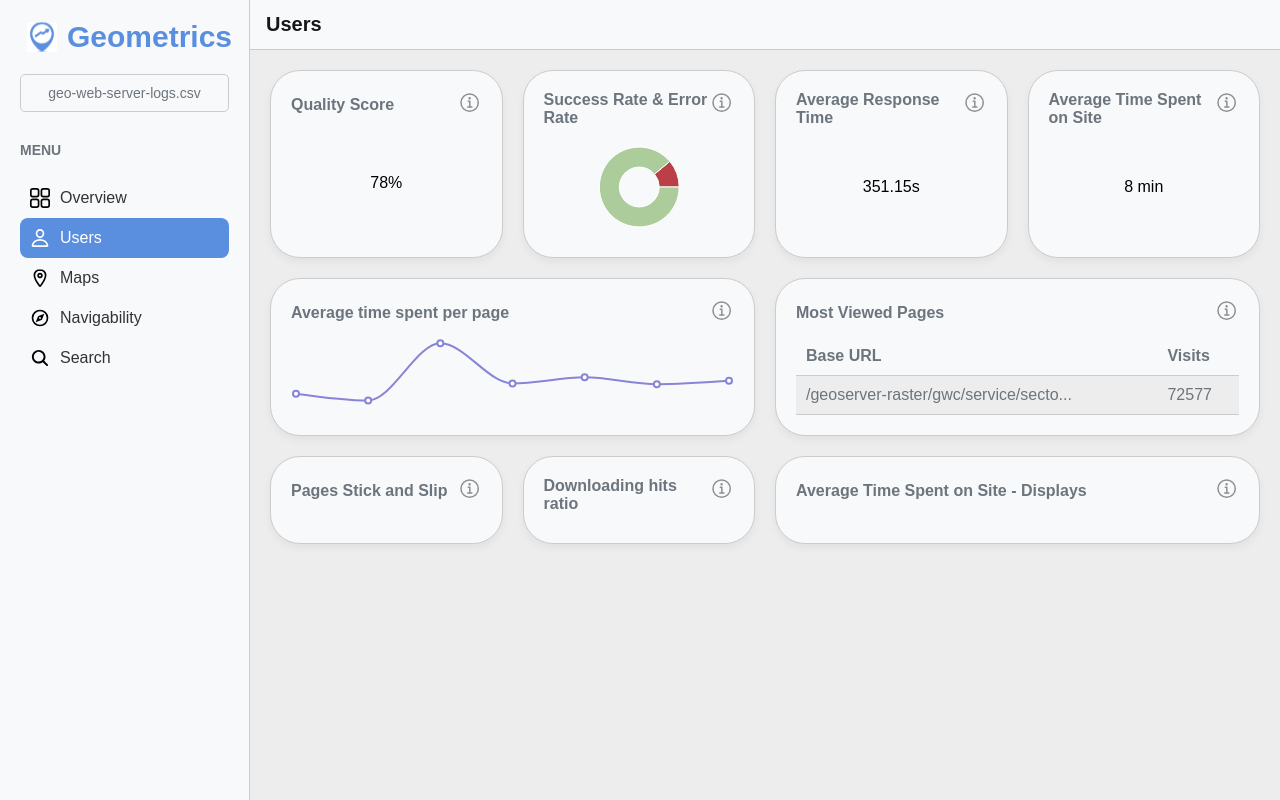
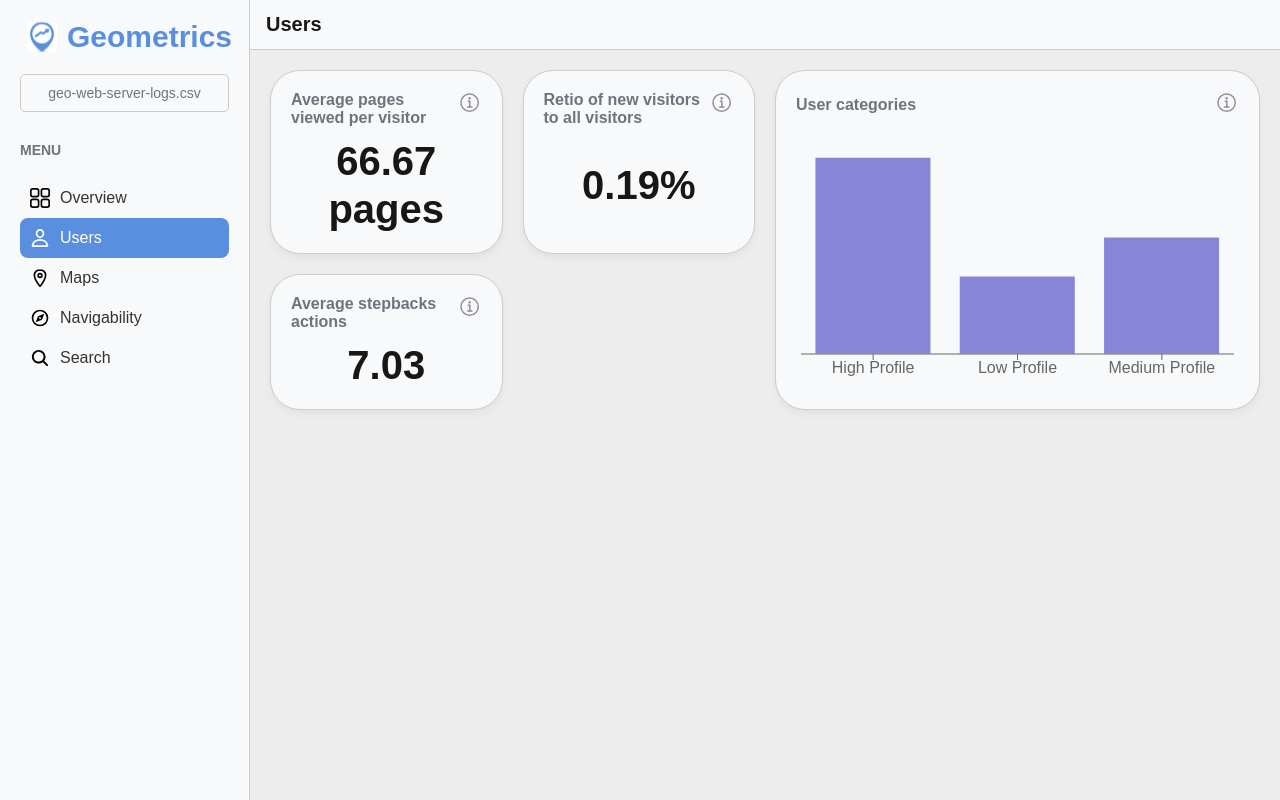
Before and after one commit to Sofia6074/Metricas_Geoportales_Maitena_Silvina_Sofia, a Next.js app in the folder frontend/: page /users in a window 1280 px wide. Built offline with nearby package versions, Linux system fonts and the light colour scheme.

Commit message:
[issue-93] Adding charts to User section

```diff
--- a/frontend/src/app/users/page.tsx
+++ b/frontend/src/app/users/page.tsx
@@ -1,171 +1,84 @@
 "use client";
 
+import AutoSizeText from "@/components/autosizeText/autosizeText";
 import styles from "./users.module.css";
 import Breadcrumb from "@/components/breadcrumb/breadcrumb";
 import Card from "@/components/card/card";
 import Spinner from "@/components/spinner/spinner";
 import { MetricsContext } from "@/context/MetricsContext";
-import { useContext, useEffect } from "react";
-import { ResponsiveContainer, PieChart, Pie, LineChart, Line, BarChart, Bar } from "recharts";
+import { useContext, useMemo } from "react";
+import { ResponsiveContainer, BarChart, Bar, Tooltip, XAxis } from "recharts";
 
 export default function Users() {
-    const data = [
-        {
-            name: 'Page A',
-            uv: 4000,
-            pv: 2400,
-            amt: 2400,
-        },
-        {
-            name: 'Page B',
-            uv: 3000,
-            pv: 1398,
-            amt: 2210,
-        },
-        {
-            name: 'Page C',
-            uv: 2000,
-            pv: 9800,
-            amt: 2290,
-        },
-        {
-            name: 'Page D',
-            uv: 2780,
-            pv: 3908,
-            amt: 2000,
-        },
-        {
-            name: 'Page E',
-            uv: 1890,
-            pv: 4800,
-            amt: 2181,
-        },
-        {
-            name: 'Page F',
-            uv: 2390,
-            pv: 3800,
-            amt: 2500,
-        },
-        {
-            name: 'Page G',
-            uv: 3490,
-            pv: 4300,
-            amt: 2100,
-        },
-    ];
-
-    const donutData = [
-        { name: "Group B", value: 50, fill: "#bb3f46" },
-        { name: "Group A", value: 400, fill: "#accc9c" },
-    ];
-
     const { metrics, loading, error } = useContext(MetricsContext);
 
-    useEffect(() => {
-        console.log(metrics);
-    }, [metrics])
+    const userProfilesWithNames = useMemo(() => {
+        if (!metrics?.user_profiles) return [];
+
+        return metrics.user_profiles.map((profile) => {
+            let profileName = "";
+
+            switch (profile.user_profile) {
+                case 1:
+                    profileName = "Low Profile";
+                    break;
+                case 2:
+                    profileName = "Medium Profile";
+                    break;
+                case 3:
+                    profileName = "High Profile";
+                    break;
+                default:
+                    profileName = "Unknown Profile";
+            }
+
+            return {
+                ...profile,
+                name: profileName,
+            };
+        });
+    }, [metrics]);
 
     return (
         <div className={styles.flex}>
             <Breadcrumb text={"Users"} />
             {loading ? <Spinner /> :
-                error ? <p>Error: {error}</p> :
+                error ? <p>Error: {error}</p> : metrics &&
                     <div className={styles.grid}>
                         {/* Primera Fila */}
-                        <Card title="Quality Score" infoIcon className={`${styles.item1}`}>
+                        <Card title="Average pages viewed per visitor" infoIcon className={`${styles.item1}`}>
                             <div className={styles.chart}>
-                                78%
+                                <AutoSizeText maxSize="40px" colorVar="color-text" textAlign="center">
+                                    {metrics.average_pages_viewed.toFixed(2)} pages
+                                </AutoSizeText>
                             </div>
                         </Card>
 
-                        <Card title="Success Rate & Error Rate" infoIcon className={`${styles.item2}`}>
+                        <Card title="Retio of new visitors to all visitors" infoIcon className={`${styles.item2}`}>
                             <div className={styles.chart}>
-                                <ResponsiveContainer width="100%" height={100}>
-                                    <PieChart>
-                                        <Pie
-                                            data={donutData}
-                                            cx="50%"
-                                            cy="50%"
-                                            innerRadius={20}
-                                            outerRadius={40}
-                                            fill="#8884d8"
-                                            paddingAngle={0}
-                                            dataKey="value"
-                                        />
-                                    </PieChart>
-                                </ResponsiveContainer>
+                                <AutoSizeText maxSize="40px" colorVar="color-text" textAlign="center">
+                                    {metrics.new_visitors_vs_all_visitors.toFixed(2)}%
+                                </AutoSizeText>
                             </div>
                         </Card>
 
-                        <Card title="Average Response Time" infoIcon className={`${styles.item3}`}>
-                            <div className={styles.chart}>
-                                351.15s
-                            </div>
-                        </Card>
-
-                        <Card title="Average Time Spent on Site" infoIcon className={`${styles.item4}`}>
-                            <div className={styles.chart}>
-                                8 min
-                            </div>
-                        </Card>
-
-                        {/* Segunda Fila */}
-                        <Card title="Average time spent per page" infoIcon className={`${styles.item5}`}>
+                        <Card title="User categories" infoIcon className={`${styles.item3}`}>
                             <div className={styles.chart}>
                                 <ResponsiveContainer width="100%" height="100%">
-                                    <LineChart width={300} height={100} data={data}>
-                                        <Line type="monotone" dataKey="pv" stroke="#8884d8" strokeWidth={2} />
-                                    </LineChart>
-                                </ResponsiveContainer>
-                            </div>
-                        </Card>
-
-                        <Card title="Most Viewed Pages" infoIcon className={`${styles.item6}`}>
-                            <table className={styles.table}>
-                                <thead>
-                                    <tr>
-                                        <th>Base URL</th>
-                                        <th>Visits</th>
-                                    </tr>
-                                </thead>
-                                <tbody>
-                                    <tr>
-                                        <td>/geoserver-raster/gwc/service/secto...</td>
-                                        <td>72577</td>
-                                    </tr>
-                                </tbody>
-                            </table>
-                        </Card>
-
-                        {/* Tercera Fila */}
-                        <Card title="Pages Stick and Slip" infoIcon className={`${styles.item7}`}>
-                            <div className={styles.chart}>
-                                <ResponsiveContainer width="100%" height="100%">
-                                    <BarChart width={150} height={40} data={data}>
-                                        <Bar dataKey="uv" fill="#8884d8" />
+                                    <BarChart width={60} height={150} data={userProfilesWithNames}>
+                                        <XAxis dataKey="name" />
+                                        <Tooltip />
+                                        <Bar dataKey="count" fill="#8884d8" />
                                     </BarChart>
                                 </ResponsiveContainer>
                             </div>
                         </Card>
 
-                        <Card title="Downloading hits ratio" infoIcon className={`${styles.item8}`}>
-                            <div className={styles.chart}>
-                                <ResponsiveContainer width="100%" height="100%">
-                                    <BarChart width={150} height={40} data={data}>
-                                        <Bar dataKey="uv" fill="#8884d8" />
-                                    </BarChart>
-                                </ResponsiveContainer>
-                            </div>
-                        </Card>
-
-                        <Card title="Average Time Spent on Site - Displays" infoIcon className={`${styles.item9}`}>
-                            <div className={styles.chart}>
-                                <ResponsiveContainer width="100%" height="100%">
-                                    <BarChart width={150} height={40} data={data}>
-                                        <Bar dataKey="uv" fill="#8884d8" />
-                                    </BarChart>
-                                </ResponsiveContainer>
-                            </div>
+                        {/* Segunda Fila */}
+                        <Card title="Average stepbacks actions" infoIcon className={`${styles.item4}`}>
+                            <AutoSizeText maxSize="40px" colorVar="color-text" textAlign="center">
+                                {metrics.average_stepbacks.toFixed(2)}
+                            </AutoSizeText>
                         </Card>
                     </div>}
         </div>
--- a/frontend/src/app/users/users.module.css
+++ b/frontend/src/app/users/users.module.css
@@ -46,9 +46,8 @@
     display: grid;
     gap: 20px;
     grid-template-columns: repeat(4, minmax(0, 1fr));
-    grid-template-areas: "item1 item2 item3 item4"
-        "item5 item5 item6 item6"
-        "item7 item8 item9 item9";
+    grid-template-areas: "item1 item2 item3 item3"
+        "item4 item5 item3 item3";
     padding: 20px;
 }
 
--- /dev/null
+++ b/frontend/src/types/userCategoryChart.type.ts
@@ -0,0 +1,5 @@
+export type UserCategoryChart =
+    {
+        type: string,
+        count: number,
+    }
```
